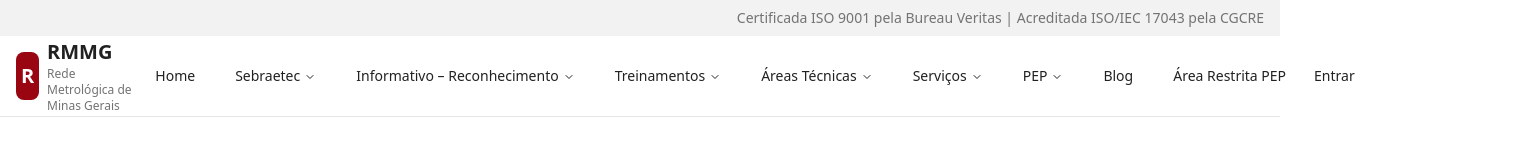
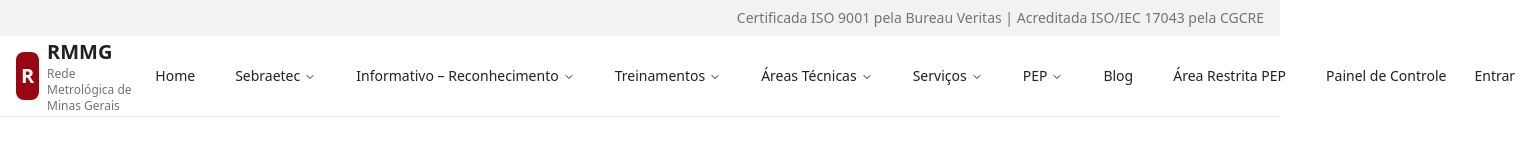
Before and after one commit to Winove33win/rmmg-visual-redesign-project, a React (Vite) app: page /auth in a window 1280 px wide. Shown: the top 160 px of the page, 1527 px wide, since content can reach past the window. Built offline with nearby package versions, Linux system fonts and the light colour scheme.

Commit message:
Add Painel de Controle link to menu

```diff
--- a/src/components/Header.tsx
+++ b/src/components/Header.tsx
@@ -91,7 +91,8 @@ const Header = () => {
       ]
     },
     { label: "Blog", href: "/blog" },
-    { label: "Área Restrita PEP", href: "/area-restrita" }
+    { label: "Área Restrita PEP", href: "/area-restrita" },
+    { label: "Painel de Controle", href: "/painel-de-controle" }
   ];
 
   return (
```
